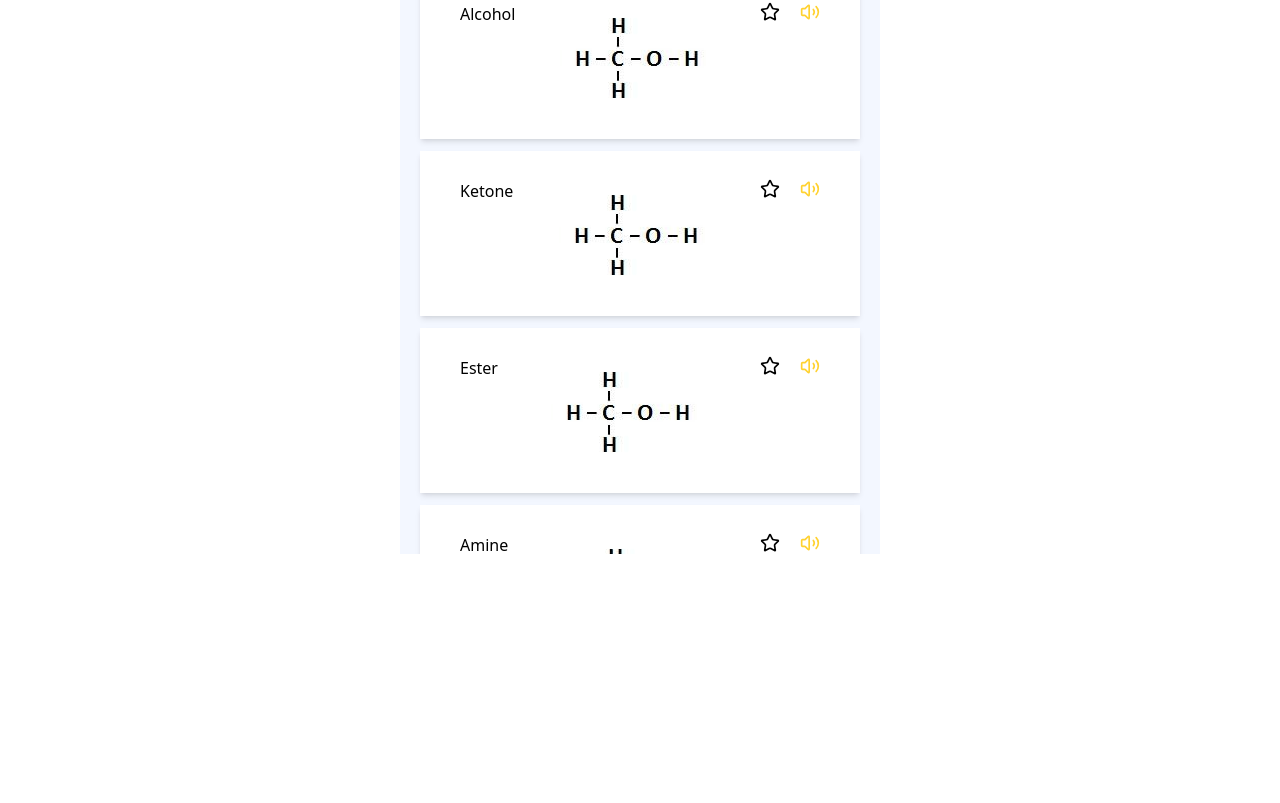
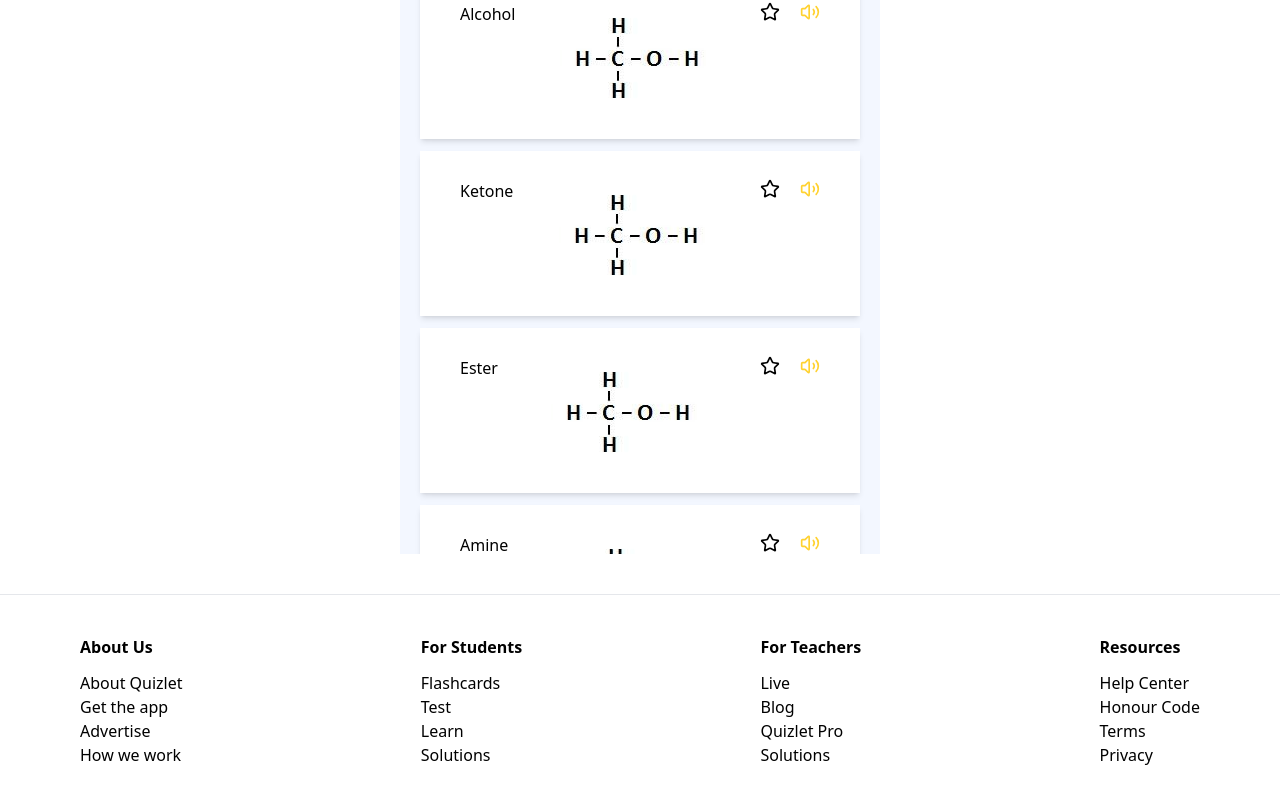
Before and after one commit to Kingestif/QuizletReplica, a React (Vite) app: page / in a window 1280 px wide. Shown: the part 1732-2535 px from the top of the page. Before the commit the page ends 2286 px from the top, so only its background shows below. Built offline with nearby package versions, Linux system fonts and the light colour scheme.

Commit message:
feat: complete footer

```diff
--- a/src/App.tsx
+++ b/src/App.tsx
@@ -1,4 +1,5 @@
 import { Body } from "./components/Body";
+import { Footer } from "./components/Footer";
 import { NavBar } from "./components/NavBar";
 
 function App() {
@@ -6,6 +7,7 @@ function App() {
     <>
       <NavBar/>
       <Body/>
+      <Footer/>
     </>
   );
 }
--- /dev/null
+++ b/src/components/Footer.tsx
@@ -0,0 +1,61 @@
+type FotterType = {
+    label1: string
+    label2: string
+    label3: string
+    label4: string
+    label5: string
+}
+
+export function Base(props: FotterType){
+    return (
+        <div className="flex flex-col gap-3">
+            <h1 className="font-bold">{props.label1}</h1>
+            <div>
+                <h3>{props.label2}</h3>
+                <h3>{props.label3}</h3>
+                <h3>{props.label4}</h3>
+                <h3>{props.label5}</h3>
+            </div>
+        </div>
+    )
+}
+
+export function Footer1(){
+    return (
+        <Base label1="About Us" label2="About Quizlet" label3="Get the app" label4="Advertise" label5="How we work"/>
+    )
+}
+
+export function Footer2(){
+    return (
+        <Base label1="For Students" label2="Flashcards" label3="Test" label4="Learn" label5="Solutions"/>
+    )
+}
+
+export function Footer3(){
+    return (
+        <Base label1="For Teachers" label2="Live" label3="Blog" label4="Quizlet Pro" label5="Solutions"/>
+    )
+}
+
+export function Footer4(){
+    return (
+        <Base label1="Resources" label2="Help Center" label3="Honour Code" label4="Terms" label5="Privacy"/>
+    )
+}
+
+
+export function Footer(){
+    return (
+        <div>
+            <hr className="mt-10 border-gray-200"/>
+
+            <div className="flex justify-between font-light mx-20 text-md my-10">
+                <Footer1/>
+                <Footer2/>
+                <Footer3/>
+                <Footer4/>
+            </div>
+        </div>
+    )
+}
```
